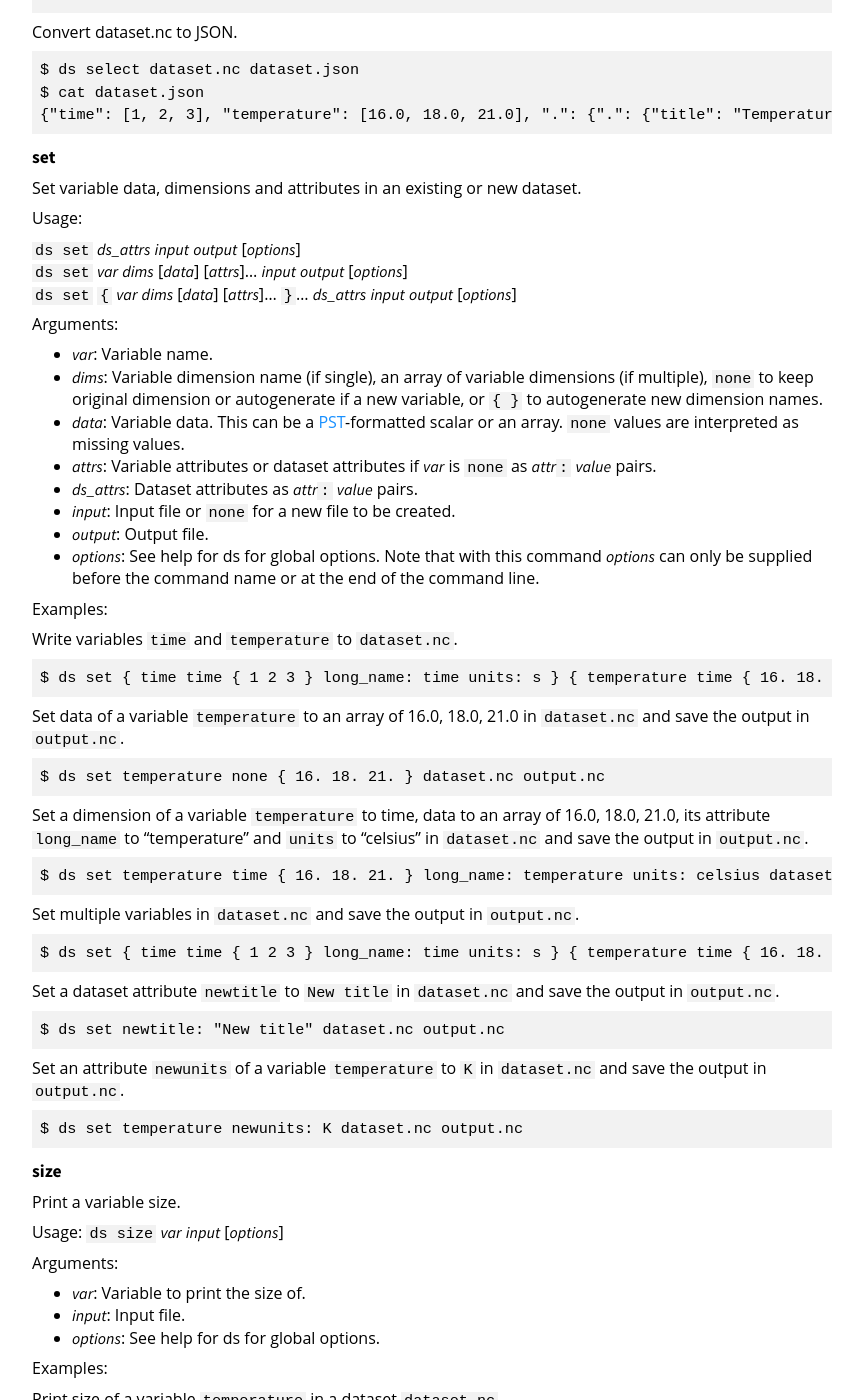
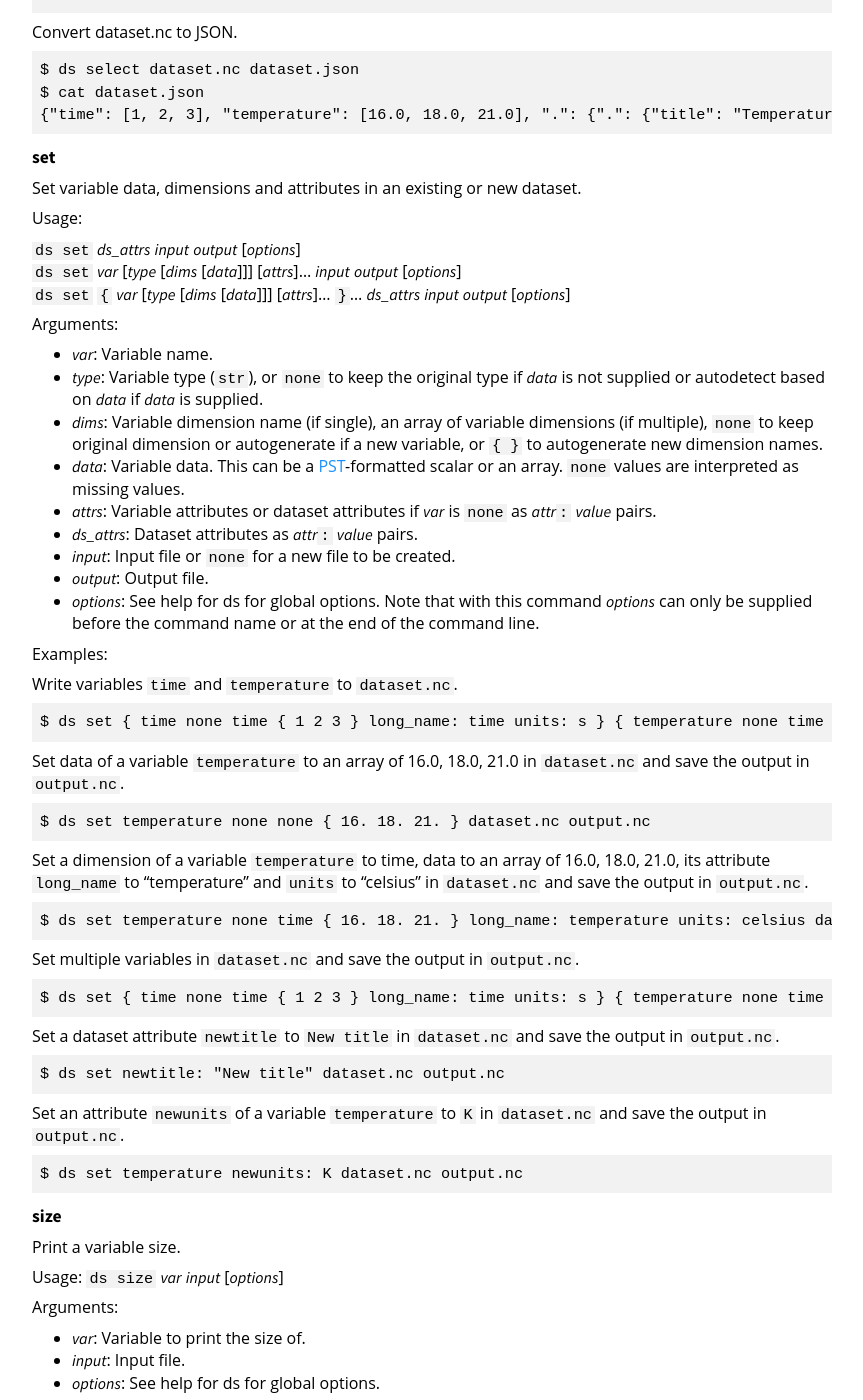
Before and after one commit to peterkuma/ds-format, a Jekyll site: the page built from docs/Command_line/2.0.0/index.md, in a window 1280 px wide and 1400 px high, scrolled down 9457 px. Shown: the whole window, without its empty margins (208-1071 px from the left). Built offline with Jekyll 4.4.1, drawn with Linux system fonts in a browser that asks for light colours; some web fonts are replaced; some of the changed text lies outside the part shown.

Commit message:
Support setting of type in ds set

````diff
--- a/docs/_includes/cmds.md
+++ b/docs/_includes/cmds.md
@@ -211,13 +211,13 @@ Examples:
 Write example data to dataset1.nc.
 
 ```
-$ ds set { time time { 1 2 3 } long_name: time units: s } { temperature time { 16. 18. 21. } long_name: temperature units: celsius } title: "Temperature data" none dataset1.nc
+$ ds set { time none time { 1 2 3 } long_name: time units: s } { temperature none time { 16. 18. 21. } long_name: temperature units: celsius } title: "Temperature data" none dataset1.nc
 ```
 
 Write example data to dataset2.nc.
 
 ```
-$ ds set { time time { 4 5 6 } long_name: time units: s } { temperature time { 23. 25. 28. } long_name: temperature units: celsius } title: "Temperature data" none dataset2.nc
+$ ds set { time none time { 4 5 6 } long_name: time units: s } { temperature none time { 23. 25. 28. } long_name: temperature units: celsius } title: "Temperature data" none dataset2.nc
 ```
 
 Merge dataset1.nc and dataset2.nc and write the result to dataset.nc.
@@ -413,7 +413,7 @@ Examples:
 Write data to dataset.nc.
 
 ```
-$ ds set { time time { 1 2 3 } long_name: time units: s } { temperature time { 16. 18. 21. } long_name: temperature units: celsius } title: "Temperature data" none dataset.nc
+$ ds set { time none time { 1 2 3 } long_name: time units: s } { temperature none time { 16. 18. 21. } long_name: temperature units: celsius } title: "Temperature data" none dataset.nc
 ```
 
 List variables in dataset.nc.
@@ -466,13 +466,14 @@ Set variable data, dimensions and attributes in an existing or new dataset.
 Usage:
 
 `ds set` *ds_attrs* *input* *output* [*options*]<br />
-`ds set` *var* *dims* [*data*] [*attrs*]... *input* *output* [*options*]<br />
-`ds set` `{` *var* *dims* [*data*] [*attrs*]... `}`... *ds_attrs* *input* *output* [*options*]<br />
+`ds set` *var* [*type* [*dims* [*data*]]] [*attrs*]... *input* *output* [*options*]<br />
+`ds set` `{` *var* [*type* [*dims* [*data*]]] [*attrs*]... `}`... *ds_attrs* *input* *output* [*options*]<br />
 
 
 Arguments:
 
 - *var*: Variable name.
+- *type*: Variable type (`str`), or `none` to keep the original type if *data* is not supplied or autodetect based on *data* if *data* is supplied.
 - *dims*: Variable dimension name (if single), an array of variable dimensions (if multiple), `none` to keep original dimension or autogenerate if a new variable, or `{ }` to autogenerate new dimension names.
 - *data*: Variable data. This can be a [PST](https://github.com/peterkuma/pst)-formatted scalar or an array. `none` values are interpreted as missing values.
 - *attrs*: Variable attributes or dataset attributes if *var* is `none` as *attr*`:` *value* pairs.
@@ -486,25 +487,25 @@ Examples:
 Write variables `time` and `temperature` to `dataset.nc`.
 
 ```
-$ ds set { time time { 1 2 3 } long_name: time units: s } { temperature time { 16. 18. 21. } long_name: temperature units: celsius } title: "Temperature data" none dataset.nc
+$ ds set { time none time { 1 2 3 } long_name: time units: s } { temperature none time { 16. 18. 21. } long_name: temperature units: celsius } title: "Temperature data" none dataset.nc
 ```
 
 Set data of a variable `temperature` to an array of 16.0, 18.0, 21.0 in `dataset.nc` and save the output in `output.nc`.
 
 ```
-$ ds set temperature none { 16. 18. 21. } dataset.nc output.nc
+$ ds set temperature none none { 16. 18. 21. } dataset.nc output.nc
 ```
 
 Set a dimension of a  variable `temperature` to time, data to an array of 16.0, 18.0, 21.0, its attribute `long_name` to "temperature" and `units` to "celsius" in `dataset.nc` and save the output in `output.nc`.
 
 ```
-$ ds set temperature time { 16. 18. 21. } long_name: temperature units: celsius dataset.nc output.nc
+$ ds set temperature none time { 16. 18. 21. } long_name: temperature units: celsius dataset.nc output.nc
 ```
 
 Set multiple variables in `dataset.nc` and save the output in `output.nc`.
 
 ```
-$ ds set { time time { 1 2 3 } long_name: time units: s } { temperature time { 16. 18. 21. } long_name: temperature units: celsius } title: "Temperature data" dataset.nc output.nc
+$ ds set { time none time { 1 2 3 } long_name: time units: s } { temperature none time { 16. 18. 21. } long_name: temperature units: celsius } title: "Temperature data" dataset.nc output.nc
 ```
 
 Set a dataset attribute `newtitle` to `New title` in `dataset.nc` and save the output in `output.nc`.
@@ -533,7 +534,7 @@ Arguments:
 
 Examples:
 
-Print size of a variable `temperature` in a dataset `dataset.nc`.
+Print the size of a variable `temperature` in a dataset `dataset.nc`.
 
 ```
 $ ds size temperature dataset.nc
@@ -585,7 +586,7 @@ Arguments:
 
 Examples:
 
-Print type of a variable `temperature` in a dataset `dataset.nc`.
+Print the type of a variable `temperature` in a dataset `dataset.nc`.
 
 ```
 $ ds type temperature dataset.nc
````
Also changed, not shown: ds_format/misc.py (+8 -2 lines), 9 other files.
